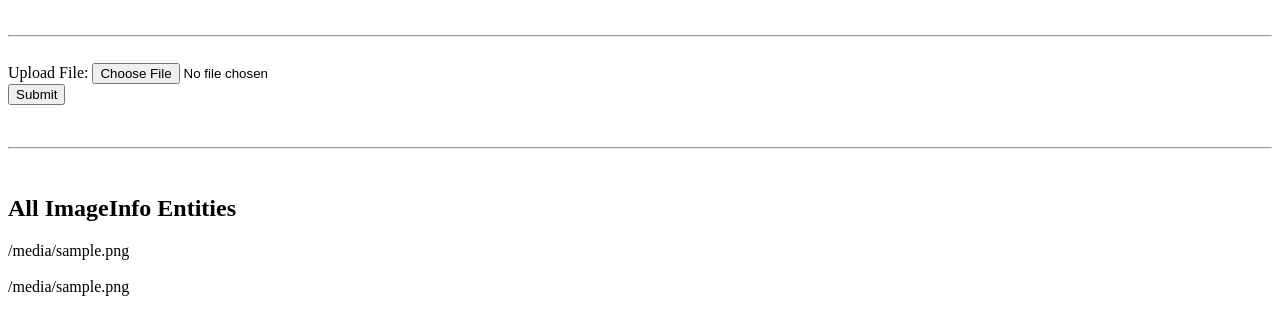
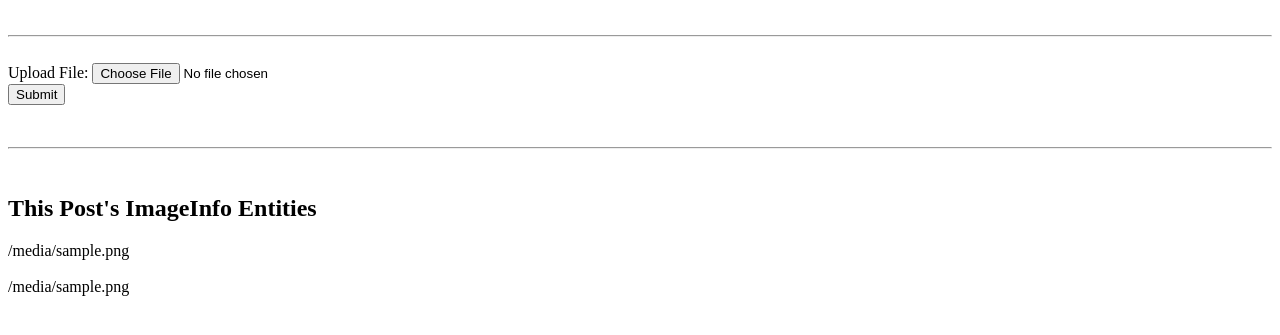
Before and after one commit to haopei/gae_multiple_file_upload, a Python web app: template templates/new-image.html in a window 1280 px wide. Shown: the part 167-502 px from the top of the page. Run offline with Jinja, Linux system fonts and the light colour scheme; the template is opened without the code that fills it: most values are stand-ins (such as "Sample title", 1, 10 or a date in 2020).

Commit message:
Include README.md

```diff
--- a/main.py
+++ b/main.py
@@ -146,11 +146,11 @@ class NewImage(blobstore_handlers.BlobstoreUploadHandler):
     upload_url = blobstore.create_upload_url('/image-upload/%s' % post_id)
 
     # this query to show all images uploaded (for debugging)
-    all_image_info = ImageInfo.query().fetch()
+    post_image_infos = ImageInfo.query(ImageInfo.post_key == post.key).fetch()
     self.render('new-image.html',
       post = post,
       upload_url = upload_url,
-      all_image_info = all_image_info)
+      post_image_infos = post_image_infos)
 
 # handles upload of images which are in reference of a post
 class ImageUploadHandler(blobstore_handlers.BlobstoreUploadHandler):
@@ -173,6 +173,8 @@ class ImageUploadHandler(blobstore_handlers.BlobstoreUploadHandler):
         post_key = post.key)
       image.put()
 
+    self.redirect('/post/%s' % post.key.id())
+
 app = webapp2.WSGIApplication([
     ('/', Front),
     ('/new-post', NewPost),
--- a/templates/new-image.html
+++ b/templates/new-image.html
@@ -1,22 +1,26 @@
 {% extends 'front.html' %}
 
 {% block content %}
+
+<!-- This uploaded image will be associated with a Post entity -->
+
 <h1>Upload Image</h1>
-<p>This image is attached to this post: {{post}}</p>
+<p>This image is attached to this post: {{post.title}}</p>
 
 <br><hr><br>
 
 <form action="{{upload_url}}" method="post" enctype="multipart/form-data">
   Upload File: <input type="file" name="my-image">
   <br>
+  <!-- the post's id is also submitted; though hidden -->
   <input type="hidden" value={{post.key.id()}} name="post_id">
   <input type="submit" name="submit" value="Submit">
 </form>
 
 <br><hr><br>
-<h2>All ImageInfo Entities</h2>
+<h2>This Post's ImageInfo Entities</h2>
 
-{% for i in all_image_info %}
+{% for i in post_image_infos %}
 <div>{{i}}</div>
 <br>
 {% endfor %}
```
Also changed, not shown: templates/post-page.html (+5 -2 lines), README.md (added), 1 other file.
